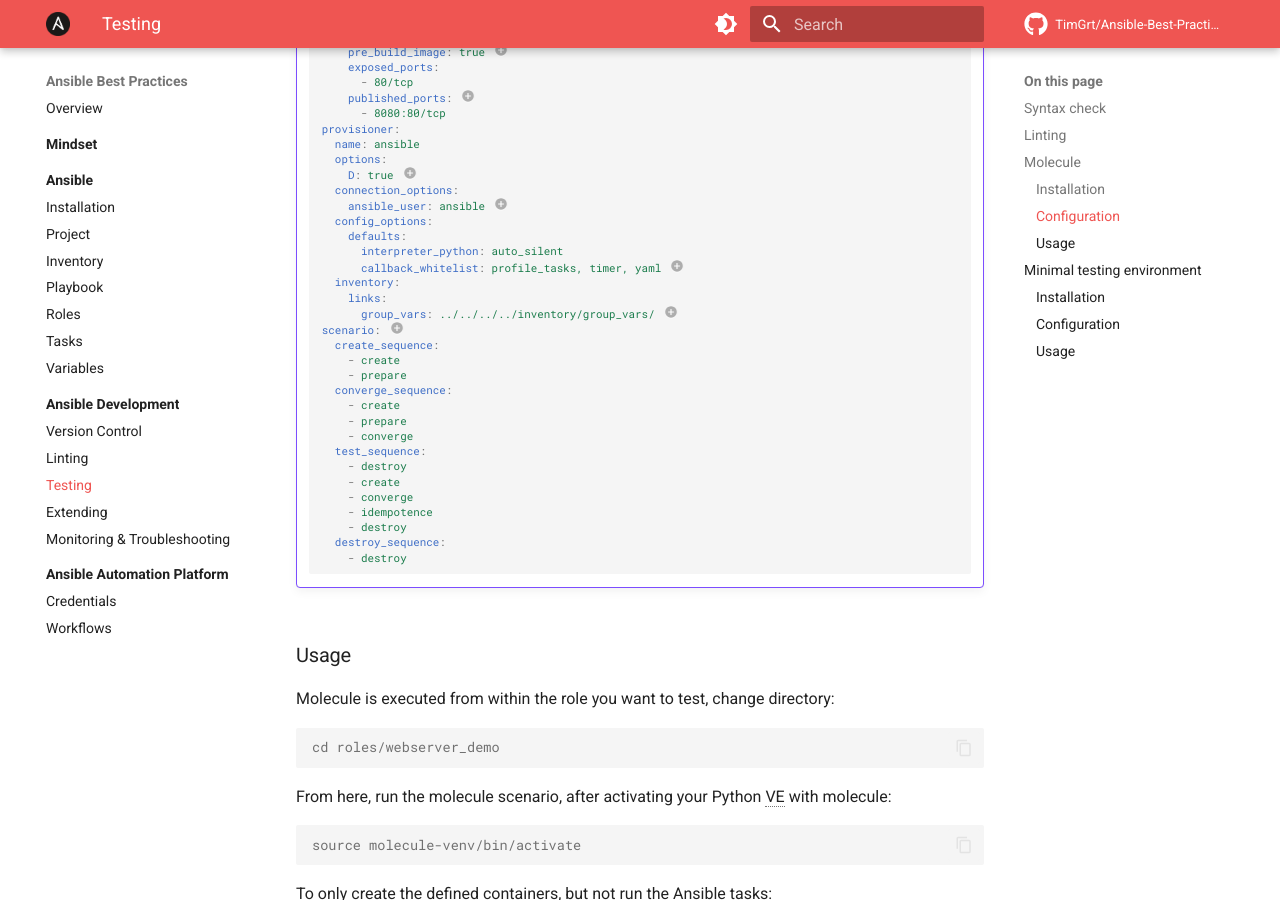
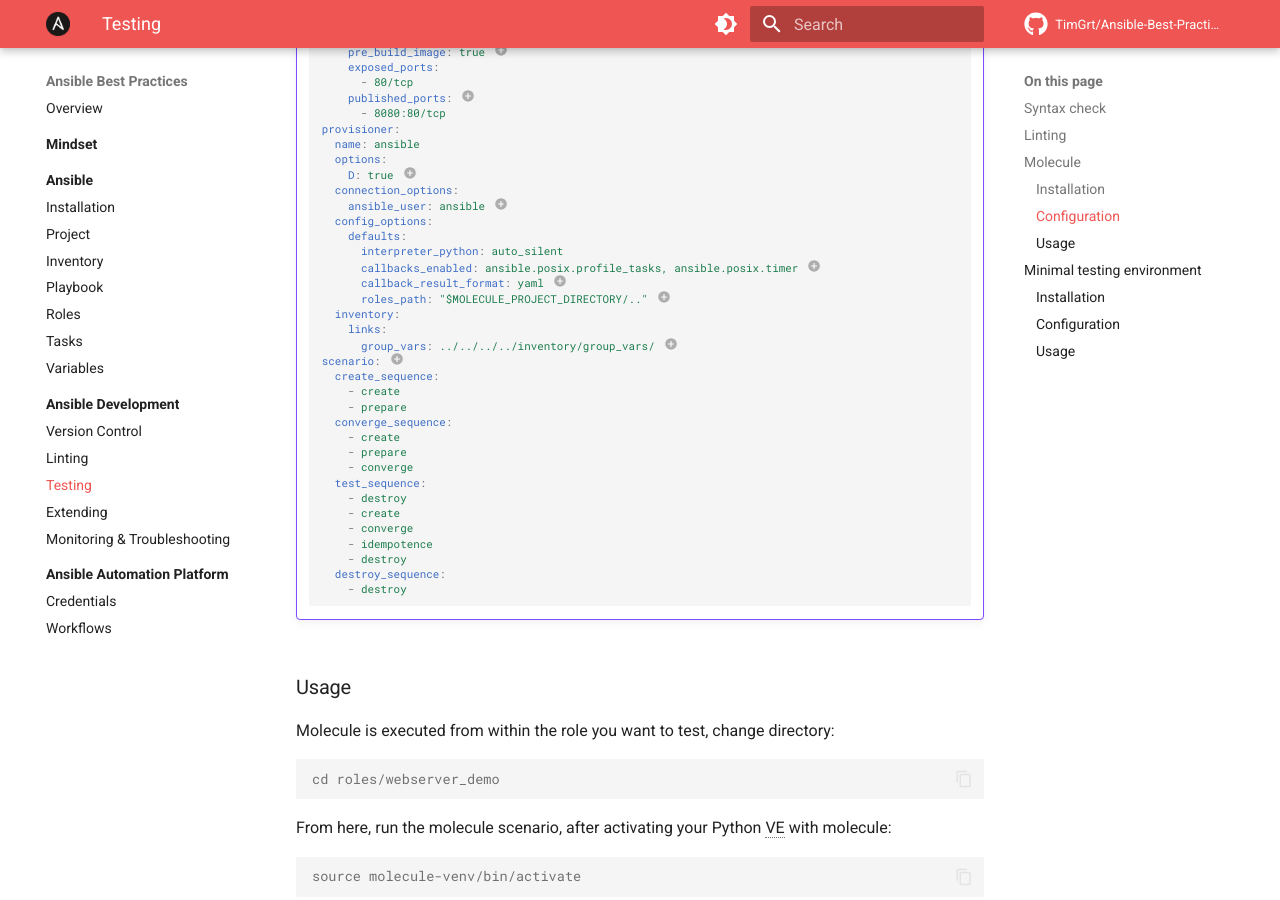
Before and after one commit to TimGrt/Ansible-Best-Practices, an MkDocs documentation site: the page built from docs/development/testing.md, in a window 1280 px wide and 900 px high, scrolled down 3296 px. Built offline with MkDocs 1.6.1 and Material for MkDocs 9.7.7, drawn with Linux system fonts in a browser that asks for light colours; plug-ins that fetch from the network failed and are left out; comment, search, counter and statistics services are not loaded.

Commit message:
Updated provisioner configuration for molecule.yml, added more description.

```diff
--- a/docs/development/testing.md
+++ b/docs/development/testing.md
@@ -137,11 +137,13 @@
           config_options:
             defaults:
               interpreter_python: auto_silent
-              callback_whitelist: profile_tasks, timer, yaml # (9)!
+              callbacks_enabled: ansible.posix.profile_tasks, ansible.posix.timer # (9)!
+              callback_result_format: yaml # (10)!
+              roles_path: "$MOLECULE_PROJECT_DIRECTORY/.." # (11)!
           inventory:
             links:
-              group_vars: ../../../../inventory/group_vars/ # (10)!
-        scenario: # (11)!
+              group_vars: ../../../../inventory/group_vars/ # (12)!
+        scenario: # (13)!
           create_sequence:
             - create
             - prepare
@@ -193,14 +195,17 @@
             * [Ubuntu 20.04](https://hub.docker.com/r/timgrt/ubuntu2004-ansible){ target="_blank" }
             * [Debian 10](https://hub.docker.com/r/timgrt/debian10-ansible){ target="_blank" }
             * [OpenSuse 15](https://hub.docker.com/r/timgrt/opensuse15-ansible){ target="_blank" }
+            * [RHEL 8](https://github.com/TimGrt/rhel8-molecule-test-image/pkgs/container/rhel8-molecule-test-image){ target="_blank" }
         5. Container image must be present before running Molecule, pull it with `podman pull docker.io/timgrt/rockylinux9-ansible:latest`
         6. When running a webserver inside the container (on port 80), this will publish the container port 80 to the host port 8080. Now, you can check the webserver content by using `http://localhost:8080` (or use the IP of your host).
         7. Enables *diff* mode, set to `false` if you don't want that.
-        8. Uses the *ansible* user to connect to the container (defined in the container image), this way you can test with `become`. Otherwise you would connect with the *root* user, most likely this is not what you would do in production.
+        8. Uses the *ansible* user to connect to the container (must be available in the container image!), this way you can test with `become`. Otherwise you would connect with the *root* user, most likely this is not what you would do in production.
         9. Adds a timer to every task and the overall playbook run, as well as formatting the Ansible output to YAML for better readability.
-        Install necessary collections with `ansible-galaxy collection install ansible.posix community.general`.
-        10. If you want your container to inherit variables from *group_vars*, reference the location of your *group_vars* (here they are stored in the subfolder *inventory* of the project, searching begins in the scenario folder *defaults*). Delete the *inventory* key and all content if you don't need this.
-        11. A scenario allows Molecule to test a role in a particular way, these are the stages when executing Molecule.
+        Install necessary collection with `ansible-galaxy collection install ansible.posix`.
+        10. Formats the output to YAML format.
+        11. Necessary parameter to find the role to test, when not storing the role in a collection and using the `extensions` folder.
+        12. If you want your container to inherit variables from *group_vars*, reference the location of your *group_vars* (here they are stored in the subfolder *inventory* of the project, searching begins in the scenario folder *defaults*). Delete the *inventory* key and all content if you don't need this.
+        13. A scenario allows Molecule to test a role in a particular way, these are the stages when executing Molecule.
         For example, running `molecule converge` would create a container (if not already created), prepare it (if not already prepared) and run the *converge* stage/playbook.
 
 === "Playbook file"
```
